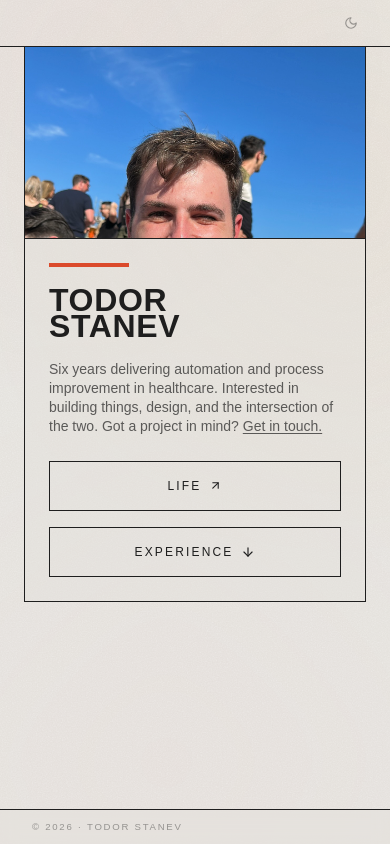
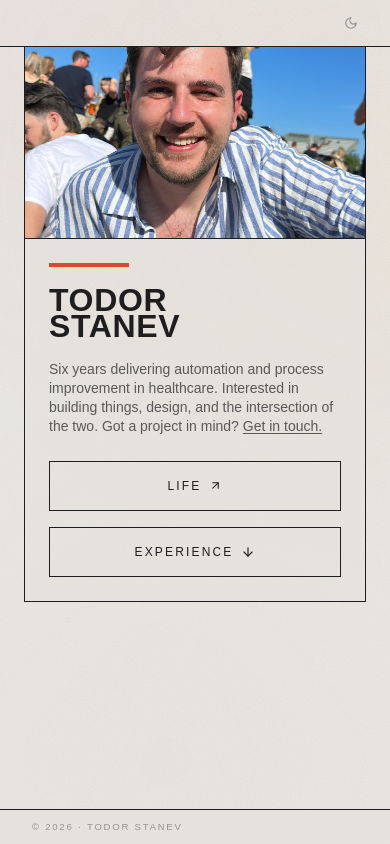
Before and after one commit to stanevt/tstanev-com, a React (Vite) app: page / in a window 390 px wide. Built offline with nearby package versions, Linux system fonts and the light colour scheme; a web font is replaced by a local one.

Commit message:
fix: set photo objectPosition to 50% to show full face on mobile

```diff
--- a/src/components/BusinessCard.tsx
+++ b/src/components/BusinessCard.tsx
@@ -47,7 +47,7 @@ export function BusinessCard() {
               src="/photo.jpeg"
               alt="Todor Stanev"
               className="h-full w-full object-cover"
-              style={{ objectPosition: "center 20%" }}
+              style={{ objectPosition: "center 50%" }}
             />
           </div>
         </div>
```
